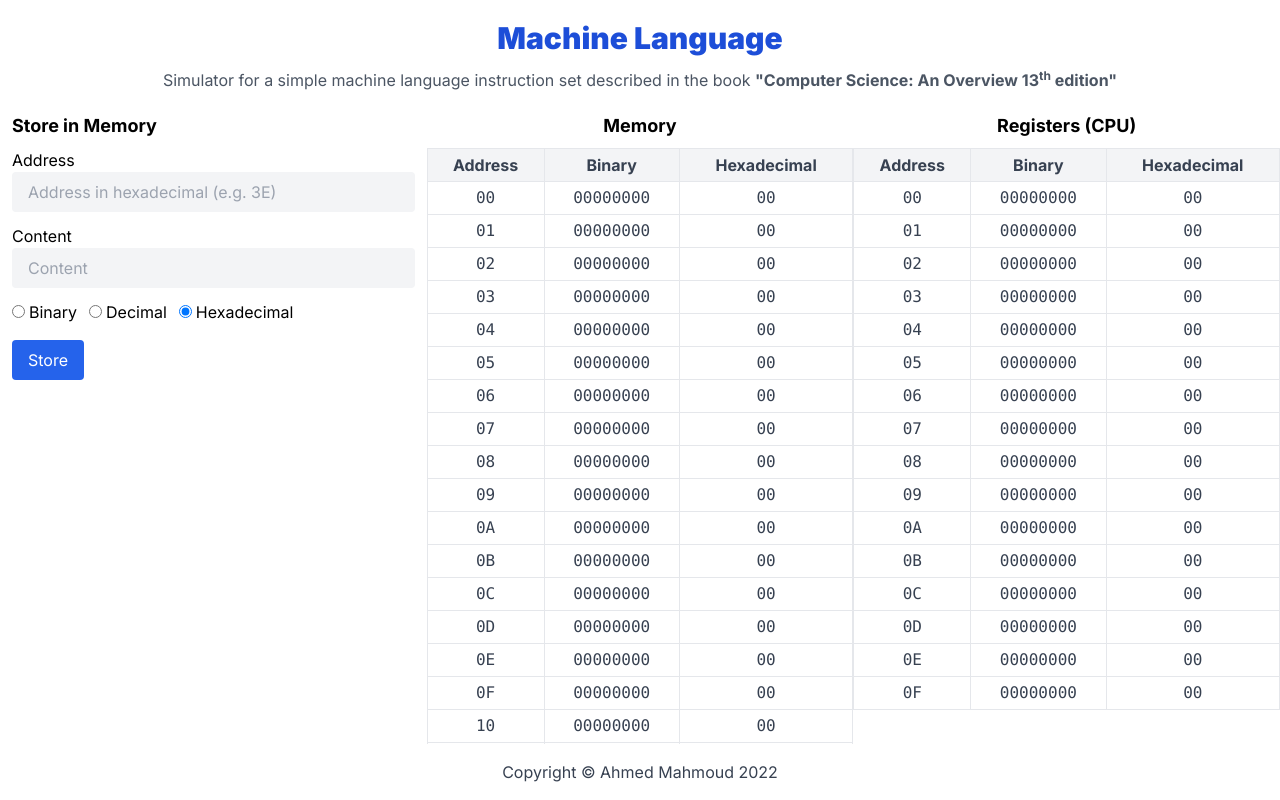
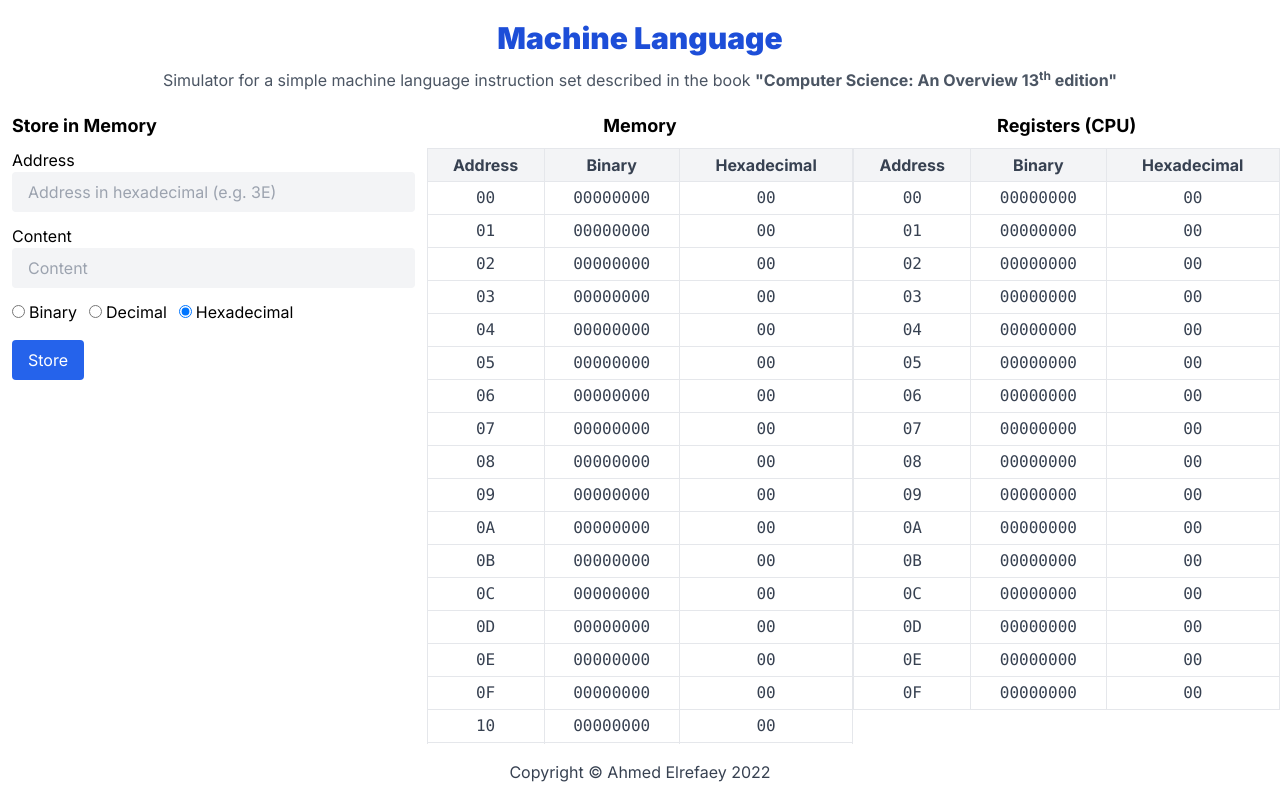
Before and after one commit to a7medev/machine-language, a React (Vite) app: page / in a window 1280 px wide. Built offline with nearby package versions, Linux system fonts and the light colour scheme.

Commit message:
chore: add Facebook link in footer

```diff
--- a/src/components/Footer.tsx
+++ b/src/components/Footer.tsx
@@ -3,7 +3,17 @@ function Footer() {
 
   return (
     <footer className="text-gray-700 dark:text-gray-300 text-center p-4">
-      <p>Copyright &copy; Ahmed Mahmoud {year}</p>
+      <p>
+        Copyright &copy;{' '}
+        <a
+          href="https://fb.me/a7med.elrefaey"
+          target="_blank"
+          rel="noopener noreferrer"
+        >
+          Ahmed Elrefaey
+        </a>{' '}
+        {year}
+      </p>
     </footer>
   );
 }
```
